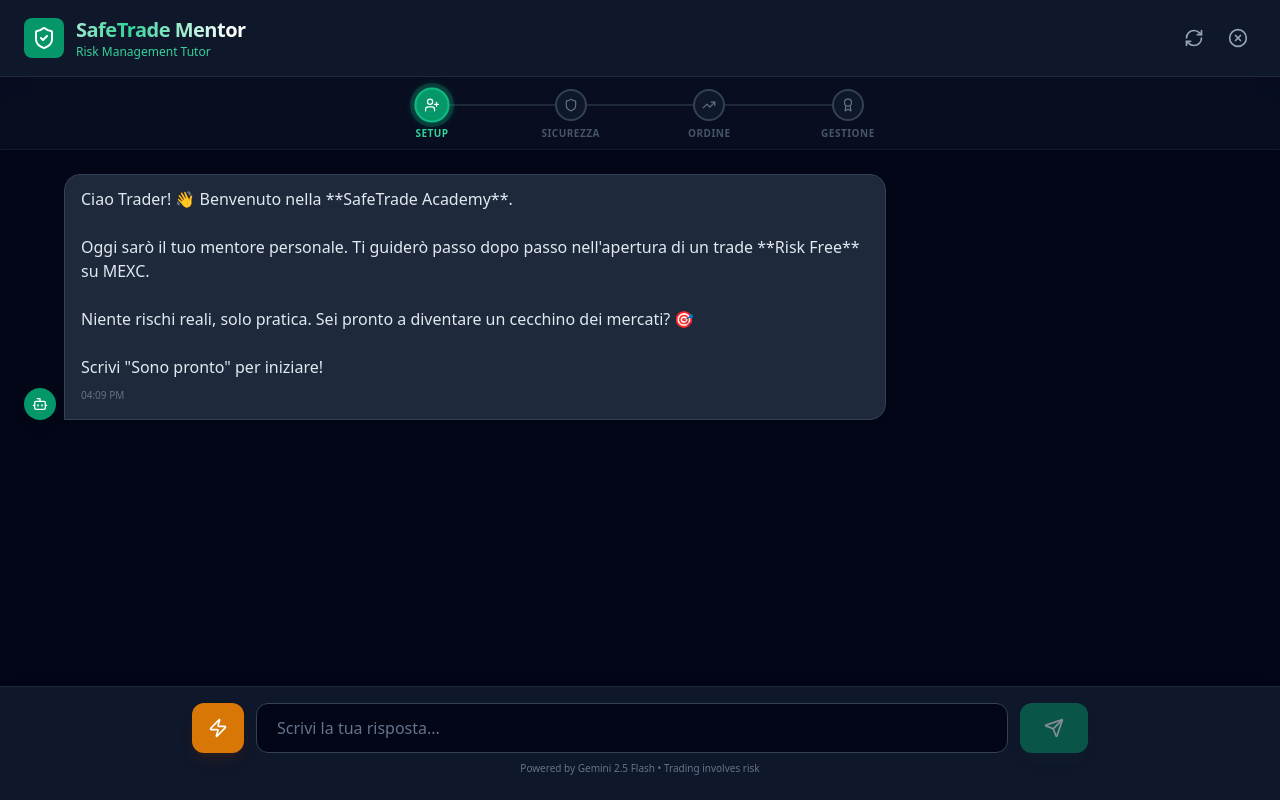
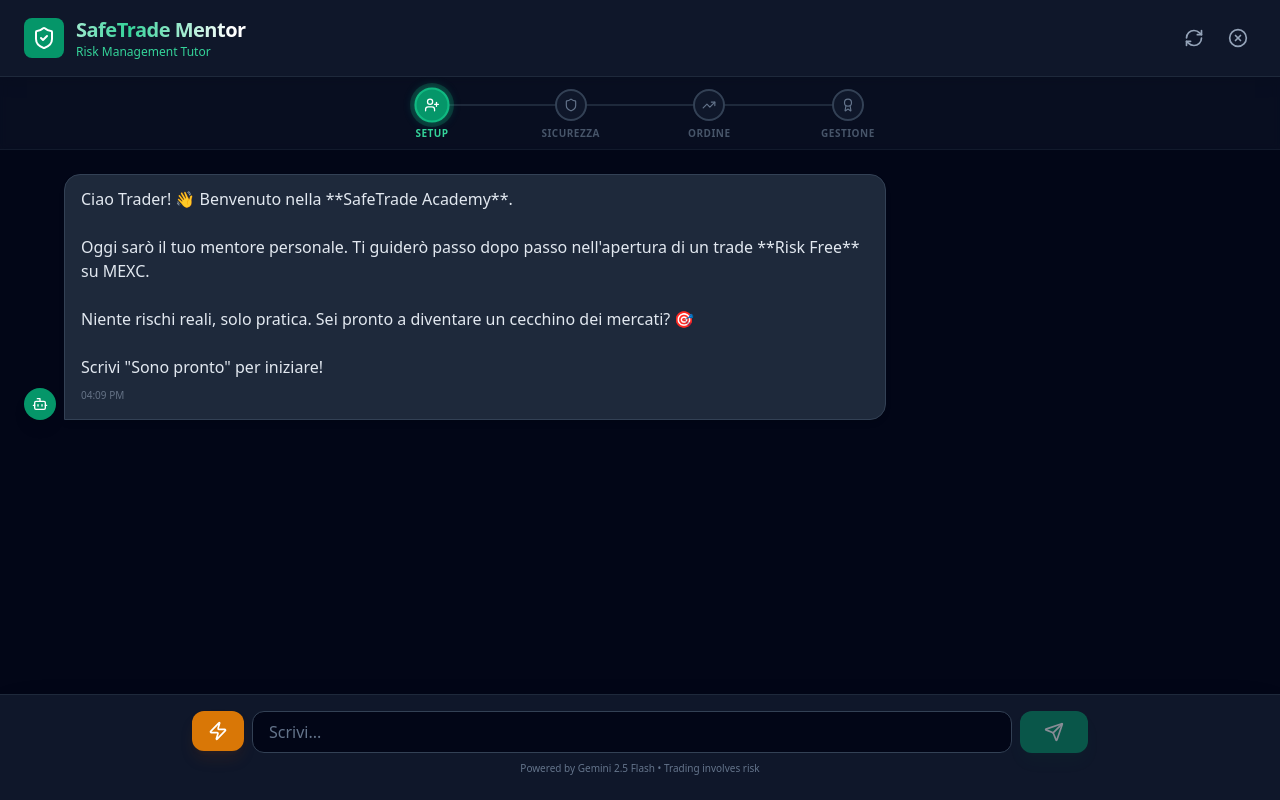
Before and after one commit to MauroilFuriano/safetrade-mentor, a React (Vite) app: page / in a window 1280 px wide. Built offline with nearby package versions, Linux system fonts and the light colour scheme.

Commit message:
Add files via upload

```diff
--- a/App.tsx
+++ b/App.tsx
@@ -107,7 +107,6 @@
   };
 
   return (
-    // MODIFICA 1: h-[100dvh] forza l'altezza reale ignorando le barre del browser
     <div className="flex flex-col h-[100dvh] bg-slate-950 text-slate-200 font-sans relative overflow-hidden">
 
       {/* Header */}
@@ -143,14 +142,11 @@
       <ProgressIndicator currentPhase={currentPhase} />
 
       {/* Main Chat Area */}
-      {/* MODIFICA 2: pb-44 per creare spazio vuoto in fondo così l'ultimo messaggio non finisce sotto il footer fisso */}
       <main className="flex-1 overflow-y-auto p-4 md:p-6 space-y-4 relative scroll-smooth pb-44">
         {messages.map((msg) => (
           <ChatBubble key={msg.id} message={msg} />
         ))}
-
         {isLoading && <TypingIndicator />}
-
         {error && (
           <div className="flex justify-center my-4">
             <div className="bg-red-900/30 border border-red-800 text-red-200 px-4 py-2 rounded-lg text-sm flex items-center gap-2">
@@ -159,36 +155,35 @@
             </div>
           </div>
         )}
-
         <div ref={messagesEndRef} />
       </main>
 
       {/* Input Area */}
-      {/* MODIFICA 3: fixed bottom-0 blocca la barra in basso sopra a tutto */}
-      <footer className="fixed bottom-0 left-0 right-0 bg-slate-900 border-t border-slate-800 p-4 pb-8 md:pb-6 safe-area-padding z-50 shadow-2xl">
-        <div className="max-w-4xl mx-auto flex gap-3">
+      {/* MODIFICHE QUI: px-3 per più spazio, min-w-0 all'input per evitare overflow */}
+      <footer className="fixed bottom-0 left-0 right-0 bg-slate-900 border-t border-slate-800 px-3 py-4 z-50 pb-8 md:pb-6 safe-area-padding shadow-2xl w-full">
+        <div className="max-w-4xl mx-auto flex gap-2 w-full">
           <button
             onClick={() => setIsSignalModalOpen(true)}
             disabled={isLoading}
-            className="bg-amber-600 hover:bg-amber-500 disabled:opacity-50 disabled:cursor-not-allowed text-white rounded-xl px-4 flex items-center justify-center transition-all shadow-lg shadow-amber-900/20 active:scale-95"
+            className="flex-shrink-0 bg-amber-600 hover:bg-amber-500 disabled:opacity-50 disabled:cursor-not-allowed text-white rounded-xl w-10 h-10 md:w-auto md:px-4 flex items-center justify-center transition-all shadow-lg shadow-amber-900/20 active:scale-95"
             title="Simula Segnale Bot"
           >
             <Zap size={20} />
           </button>
 
-          <form onSubmit={(e) => handleSendMessage(e)} className="flex-1 flex gap-3">
+          <form onSubmit={(e) => handleSendMessage(e)} className="flex-1 flex gap-2 min-w-0">
             <input
               type="text"
               value={inputText}
               onChange={(e) => setInputText(e.target.value)}
-              placeholder="Scrivi la tua risposta..."
-              className="flex-1 bg-slate-950 border border-slate-700 text-white rounded-xl px-5 py-3 focus:outline-none focus:ring-2 focus:ring-emerald-600 focus:border-transparent transition-all placeholder-slate-500"
+              placeholder="Scrivi..."
+              className="flex-1 min-w-0 bg-slate-950 border border-slate-700 text-white rounded-xl px-4 py-2 focus:outline-none focus:ring-2 focus:ring-emerald-600 focus:border-transparent transition-all placeholder-slate-500 text-sm md:text-base"
               disabled={isLoading}
             />
             <button
               type="submit"
               disabled={isLoading || !inputText.trim()}
-              className="bg-emerald-600 hover:bg-emerald-500 disabled:opacity-50 disabled:cursor-not-allowed text-white rounded-xl px-6 flex items-center justify-center transition-all shadow-lg shadow-emerald-900/20 active:scale-95"
+              className="flex-shrink-0 bg-emerald-600 hover:bg-emerald-500 disabled:opacity-50 disabled:cursor-not-allowed text-white rounded-xl px-4 md:px-6 flex items-center justify-center transition-all shadow-lg shadow-emerald-900/20 active:scale-95"
             >
               <Send size={20} />
             </button>
```
